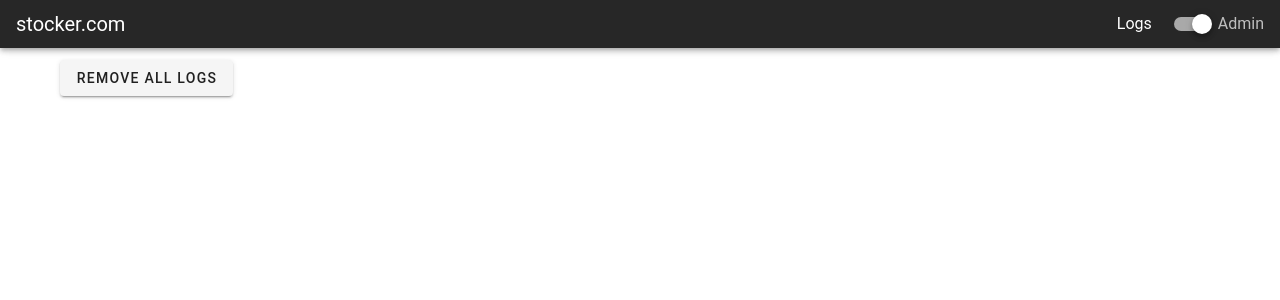
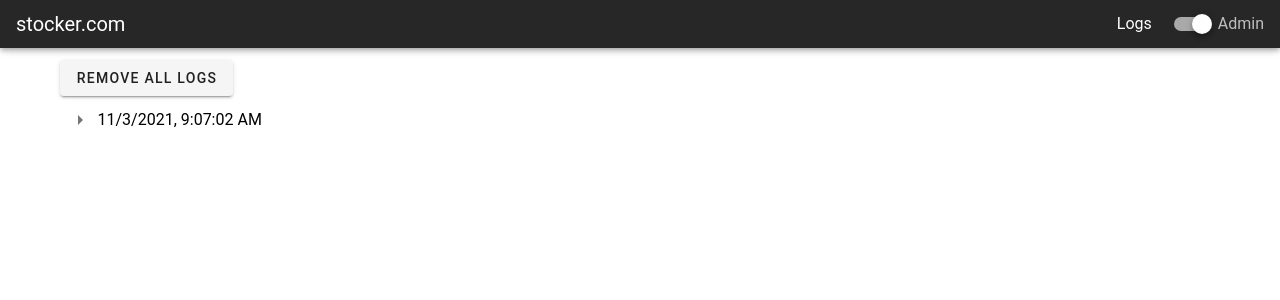
Before and after one commit to Reengen-FullStack-Development-Bootcamp/week3-homework-BatuhanAydonerDev, a Vue app: page /logs in a window 1280 px wide. Shown: the top 300 px of the page. Built offline with nearby package versions, Linux system fonts and the light colour scheme.

Commit message:
fix: authorized bug at Logs page

```diff
--- a/src/views/Logs.vue
+++ b/src/views/Logs.vue
@@ -6,7 +6,7 @@
       </div>
       <v-btn v-if="items.length > 0" @click="removeAllLogs">Remove All Logs</v-btn>
       <!-- Logs Treeview -->
-      <v-treeview :items="items" v-if="isAdauthorizedmin">
+      <v-treeview :items="items" v-if="authorized">
         <template #label="data" style="">
           <div
             :style="{
```
